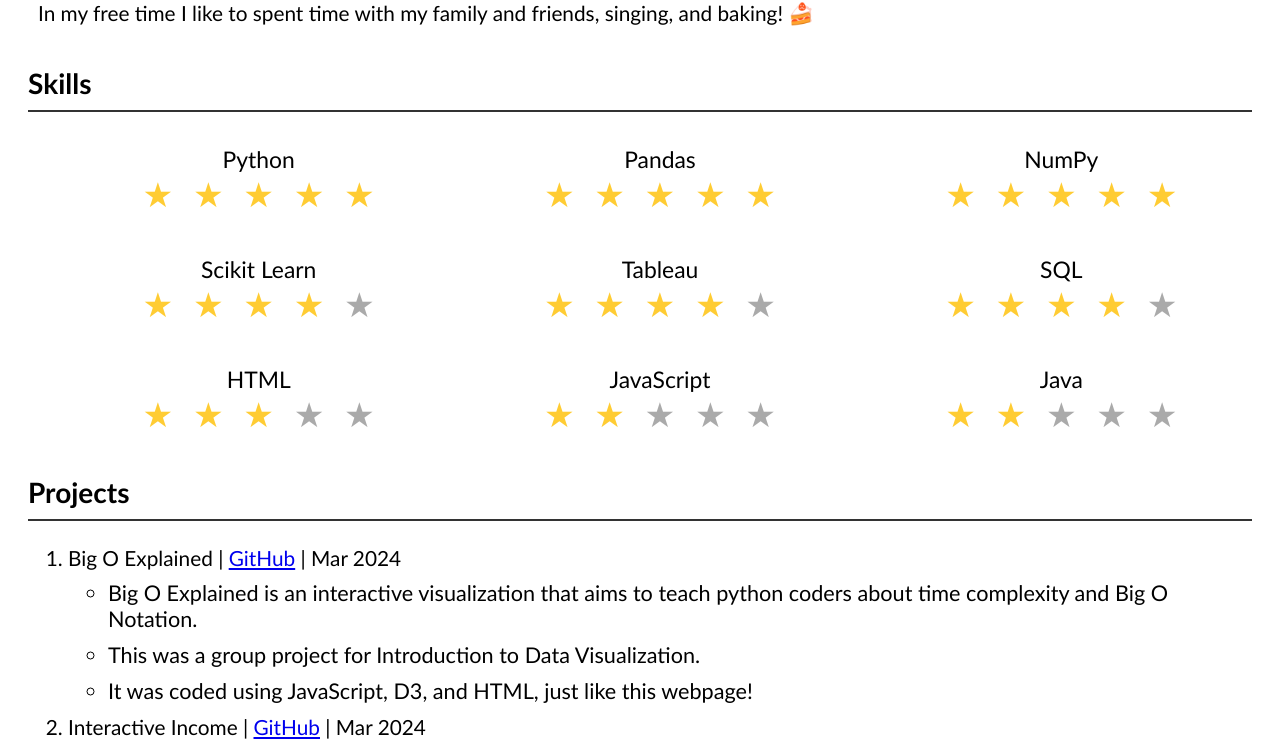
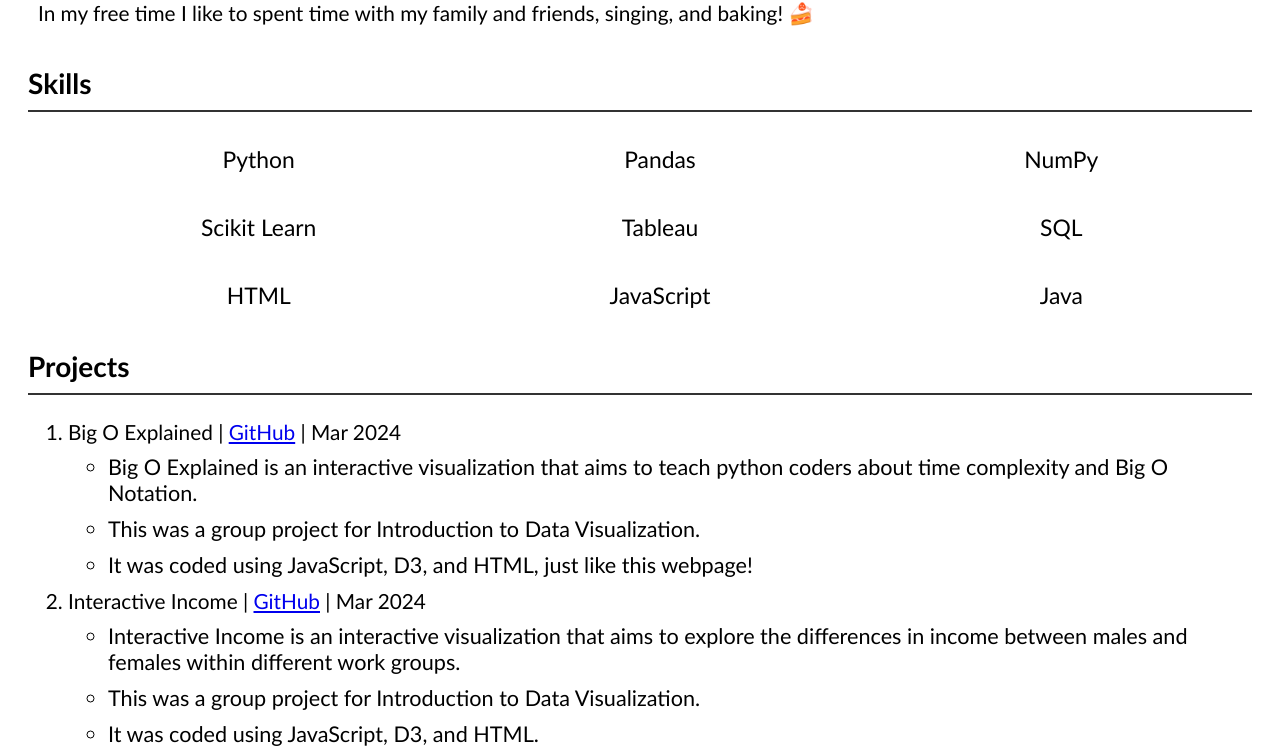
Before and after one commit to zoeludena/zoe_ludena, a SvelteKit app: page / in a window 1280 px wide. Shown: the part 734-1486 px from the top of the page. Built offline with nearby package versions, Linux system fonts and the light colour scheme.

Commit message:
Removing self-rank

```diff
--- a/src/components/App.svelte
+++ b/src/components/App.svelte
@@ -48,15 +48,15 @@
   <h2>Skills</h2>
   <div id="tooltip"></div>
   <ul class="skills-list">
-    <li>Python <FiveStar /></li>
-    <li>Pandas <FiveStar /></li>
-    <li>NumPy <FiveStar /></li>
-    <li>Scikit Learn <FourStar /></li>
-    <li>Tableau <FourStar /></li>
-    <li>SQL <FourStar /></li>
-    <li>HTML <ThreeStar /></li>
-    <li>JavaScript <TwoStar /></li>
-    <li>Java <TwoStar /></li>
+    <li>Python</li>
+    <li>Pandas</li>
+    <li>NumPy</li>
+    <li>Scikit Learn</li>
+    <li>Tableau</li>
+    <li>SQL </li>
+    <li>HTML </li>
+    <li>JavaScript</li>
+    <li>Java </li>
   </ul>
 
   <h2>Projects</h2>
```
